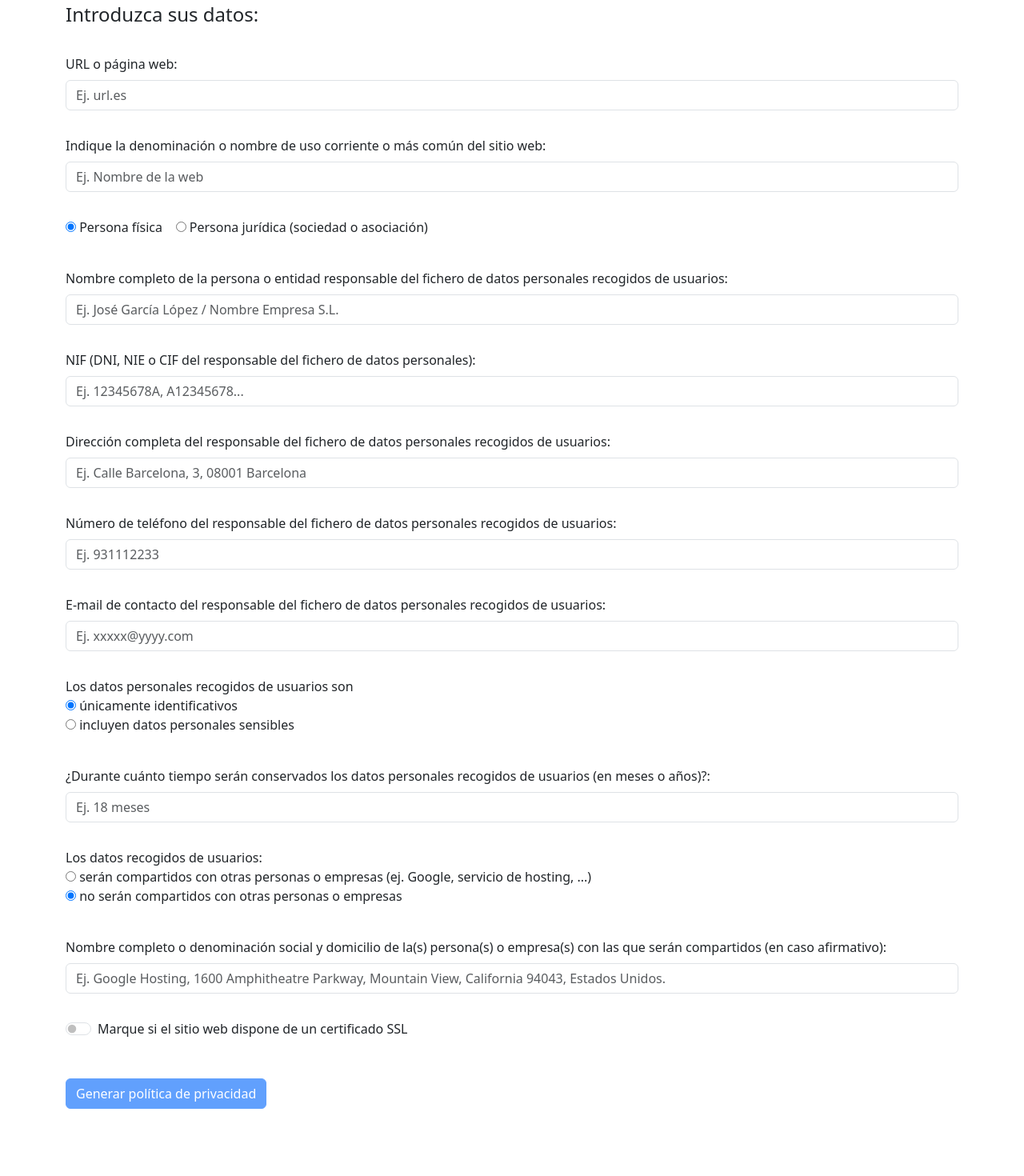
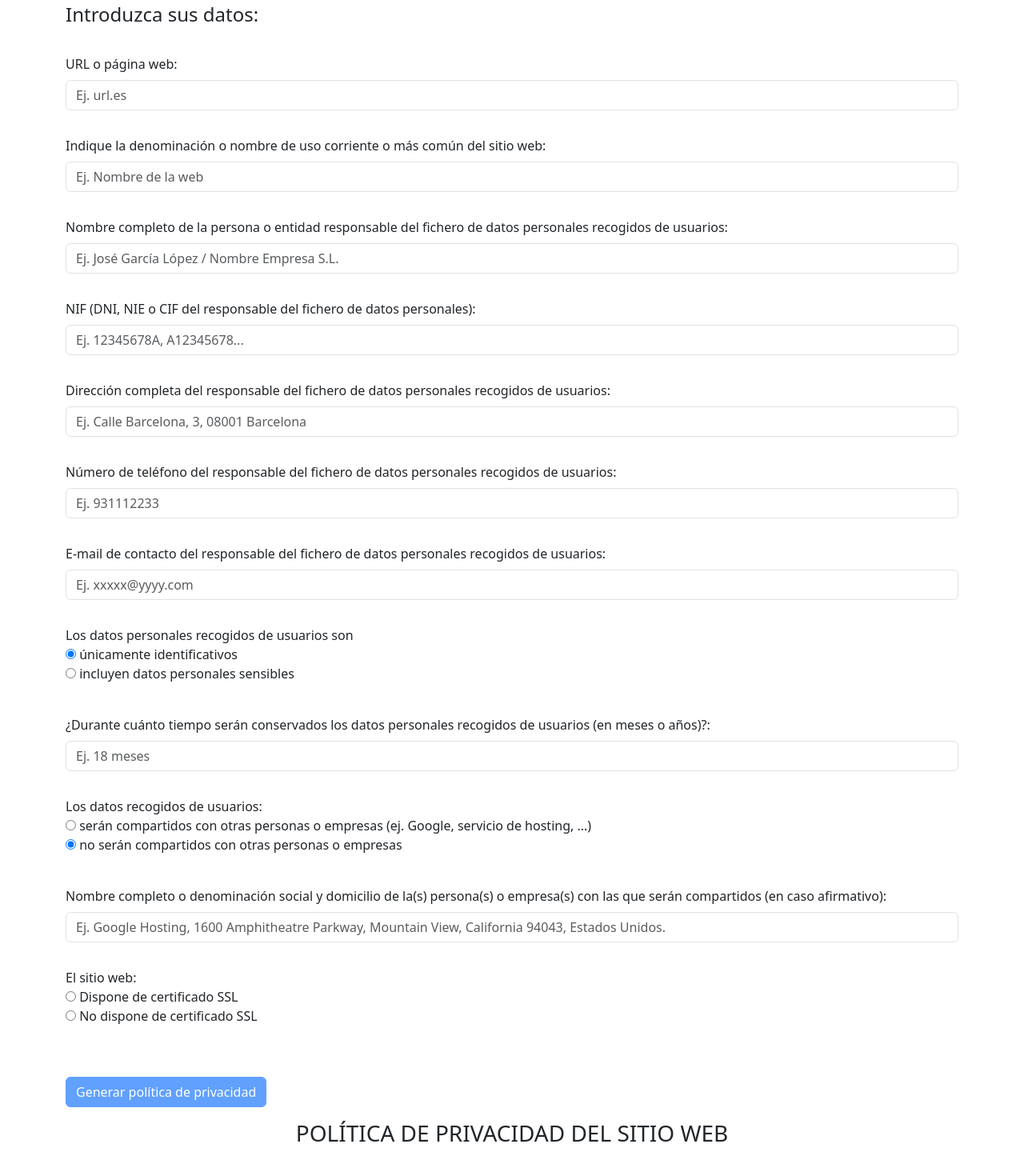
Before and after one commit to BFPere/Politica-Privacidad, an Angular app: page / in a window 1280 px wide. Shown: the top 1470 px of the page at 80% size. Built offline with nearby package versions, Linux system fonts and the light colour scheme.

Commit message:
antes de copiar al portapapeles

```diff
--- a/src/app/formulari/formulari.component.html
+++ b/src/app/formulari/formulari.component.html
@@ -19,10 +19,10 @@
           <div *ngIf="m.url.errors?.required" class="errorform">Introduzca el nombre de la web</div>
         </div>
 
-        <p><br>
+        <!-- <p><br>
           <input type="radio" formControlName="persona" value="fisica">&#160;Persona física&#160;&#160;&#160;
           <input type="radio" formControlName="persona" value="juridica">&#160;Persona jurídica (sociedad o asociación)
-        </p>
+        </p> -->
 
         <br><label for="responsable" class="form-label">Nombre completo de la persona o entidad responsable del fichero de datos personales recogidos de usuarios:</label>
         <input formControlName="responsable" class="form-control mb-2" placeholder="Ej. José García López / Nombre Empresa S.L.">
@@ -74,16 +74,14 @@
         </p>
 
         <br><label for="comentarios" class="form-label">Nombre completo o denominación social y domicilio de la(s) persona(s) o empresa(s) con las que serán compartidos (en caso afirmativo):</label>
-        <input formControlName="comentarios" class="form-control mb-2" placeholder="Ej. Google Hosting, 1600 Amphitheatre Parkway, Mountain View, California 94043, Estados Unidos.">
+          <input formControlName="comentarios" class="form-control mb-2" placeholder="Ej. Google Hosting, 1600 Amphitheatre Parkway, Mountain View, California 94043, Estados Unidos.">
 
-        <br><div class="form-check form-switch">
-          <input class="form-check-input" type="checkbox" name= "SSL" role="switch" id="flexSwitchCheckDefault">
-          <label class="form-check-label" for="flexSwitchCheckDefault">Marque si el sitio web dispone de un certificado SSL</label>
-        </div>
+        <br><p>El sitio web:<br>
+          <input type="radio" formControlName="SSL" value="sslsi">&#160;Dispone de certificado SSL<br>
+          <input type="radio" formControlName="SSL" value="sslno">&#160;No dispone de certificado SSL
+        </p>
 
         <br><br><p><button class="btn btn-primary" type="submit" [disabled]="!formulario.valid">Generar política de privacidad</button></p>
-        <!-- <br><br><p><button class="btn btn-primary" type="submit" [disabled]="!formulario.valid">Generar política de privacidad</button></p> -->
-        <br><br><br><br>
 
     </form>
 </div>
@@ -110,9 +108,9 @@ El responsable del tratamiento de los datos personales recogidos en {{url}} es (
 &#160;&#160;&#160;· NIF:&#160;&#160;&#160;{{nif}}<br>
 &#160;&#160;&#160;· Dirección: &#160;&#160;&#160;{{direccion}}<br>
 &#160;&#160;&#160;· Teléfono de contacto: &#160;&#160;&#160;{{telefono}}<br>
-&#160;&#160;&#160;· Email de contacto: &#160;&#160;&#160;{{email}}
-<br><br>
-<h6>Registro de Datos de Carácter Personal</h6>
+&#160;&#160;&#160;· Email de contacto: &#160;&#160;&#160;{{email}}<br>
+<p *ngIf="SSL=='sslsi'"><br>{{nombreurl}} cuenta con el certificado de seguridad SSL.</p>
+<br><h6>Registro de Datos de Carácter Personal</h6>
 En cumplimiento de lo establecido en el RGPD y la LOPD-GDD, le informamos que los datos personales recabados por {{url}}, mediante los formularios extendidos en sus páginas quedarán incorporados y serán tratados en nuestro fichero con el fin de poder facilitar, agilizar y cumplir los compromisos establecidos entre {{url}} y el Usuario o el mantenimiento de la relación que se establezca en los formularios que éste rellene, o para atender una solicitud o consulta del mismo. Asimismo, de conformidad con lo previsto en el RGPD y la LOPD-GDD, salvo que sea de aplicación la excepción prevista en el artículo 30.5 del RGPD, se mantiene un registro de actividades de tratamiento que especifica, según sus finalidades, las actividades de tratamiento llevadas a cabo y las demás circunstancias establecidas en el RGPD.
 <br><br>
 <h6>Principios aplicables al tratamiento de los datos personales</h6>
@@ -145,7 +143,7 @@ En el momento en que se obtengan los datos personales, se informará al Usuario
 <br><br>
 <h6>Destinatarios de los datos personales</h6>
 <p *ngIf="compartirdatos == 'compartirsi'">Los datos personales del Usuario serán compartidos con los siguientes destinatarios o categorías de destinatarios:<br>
-{{comentarios}}
+- {{comentarios}}<br>
 </p>
 En caso de que el Responsable del tratamiento tenga la intención de transferir datos personales a un tercer país u organización internacional, en el momento en que se obtengan los datos personales, se informará al Usuario acerca del tercer país u organización internacional al cual se tiene la intención de transferir los datos, así como de la existencia o ausencia de una decisión de adecuación de la Comisión.
 <br><br>
```
